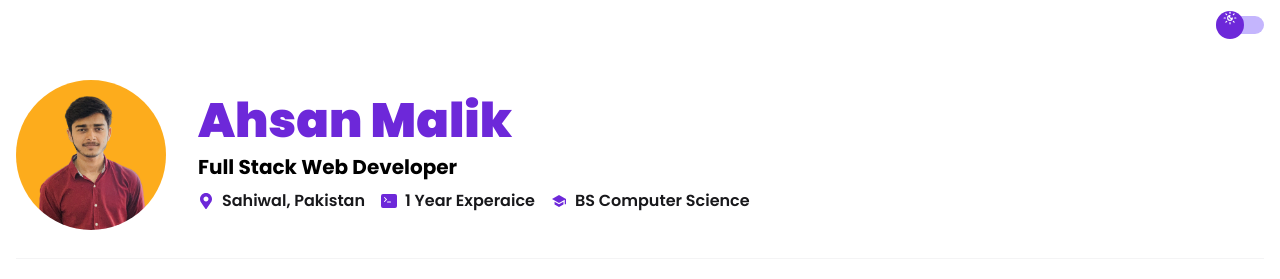
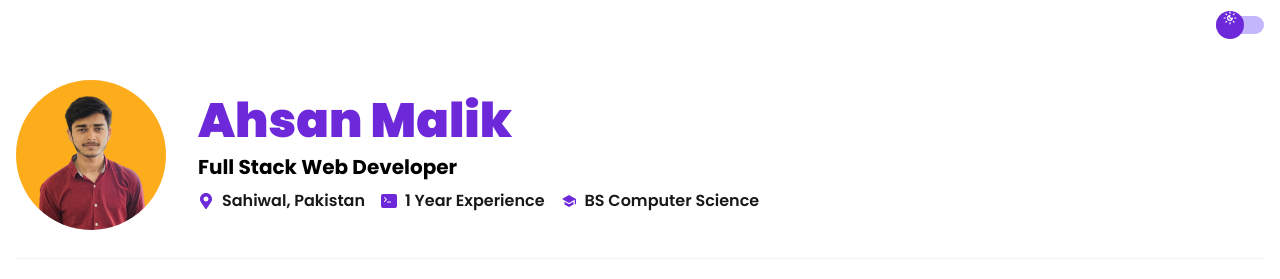
Before and after one commit to Ahsanmalik777/portfolio, a Next.js app: page / in a window 1280 px wide. Shown: the top 279 px of the page. Built offline with nearby package versions, Linux system fonts and the light colour scheme.

Commit message:
experience

```diff
--- a/data/header.js
+++ b/data/header.js
@@ -3,7 +3,7 @@ const data = {
     name: "Ahsan Malik",
     jobTitle: "full stack Web Developer",
     address: "Sahiwal, pakistan",
-    experiance: "1 year experaice",
+    experiance: "1 year experience",
     education: "BS Computer Science",
   };
   export default data;
```
